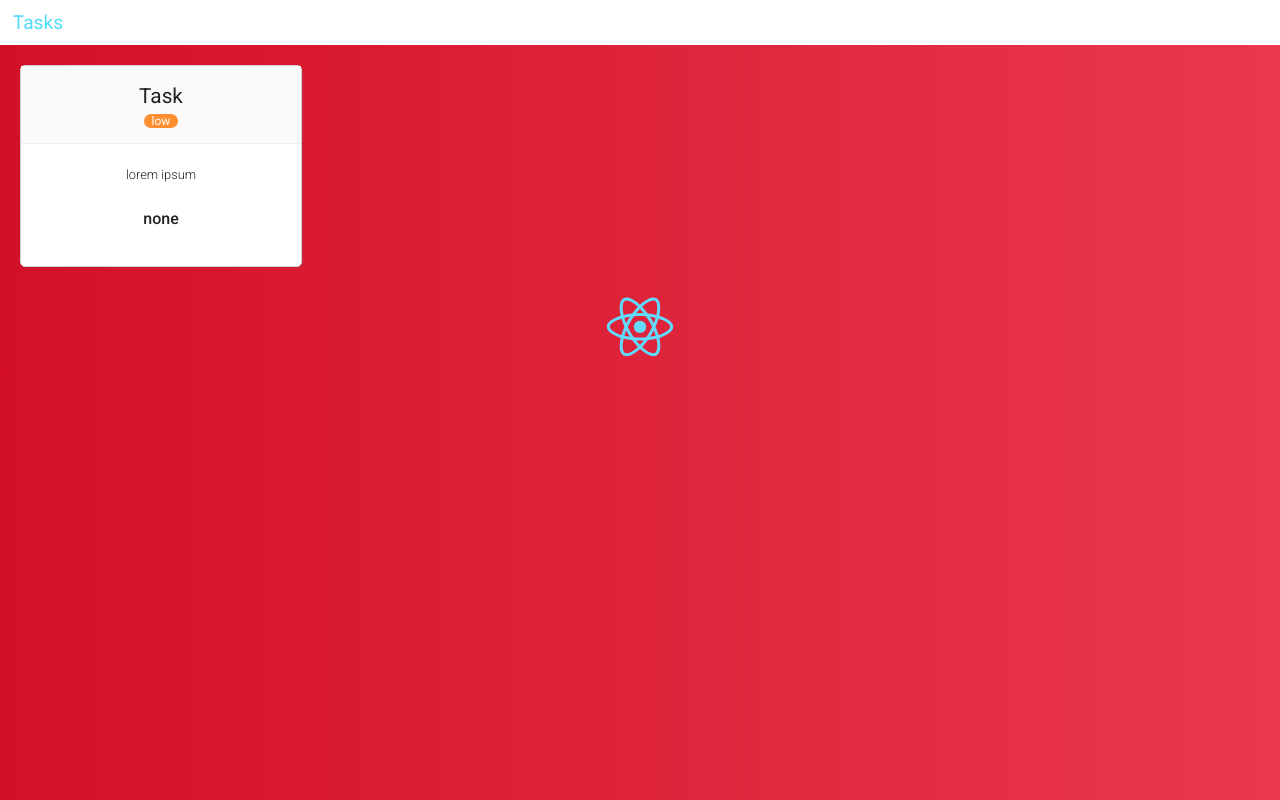
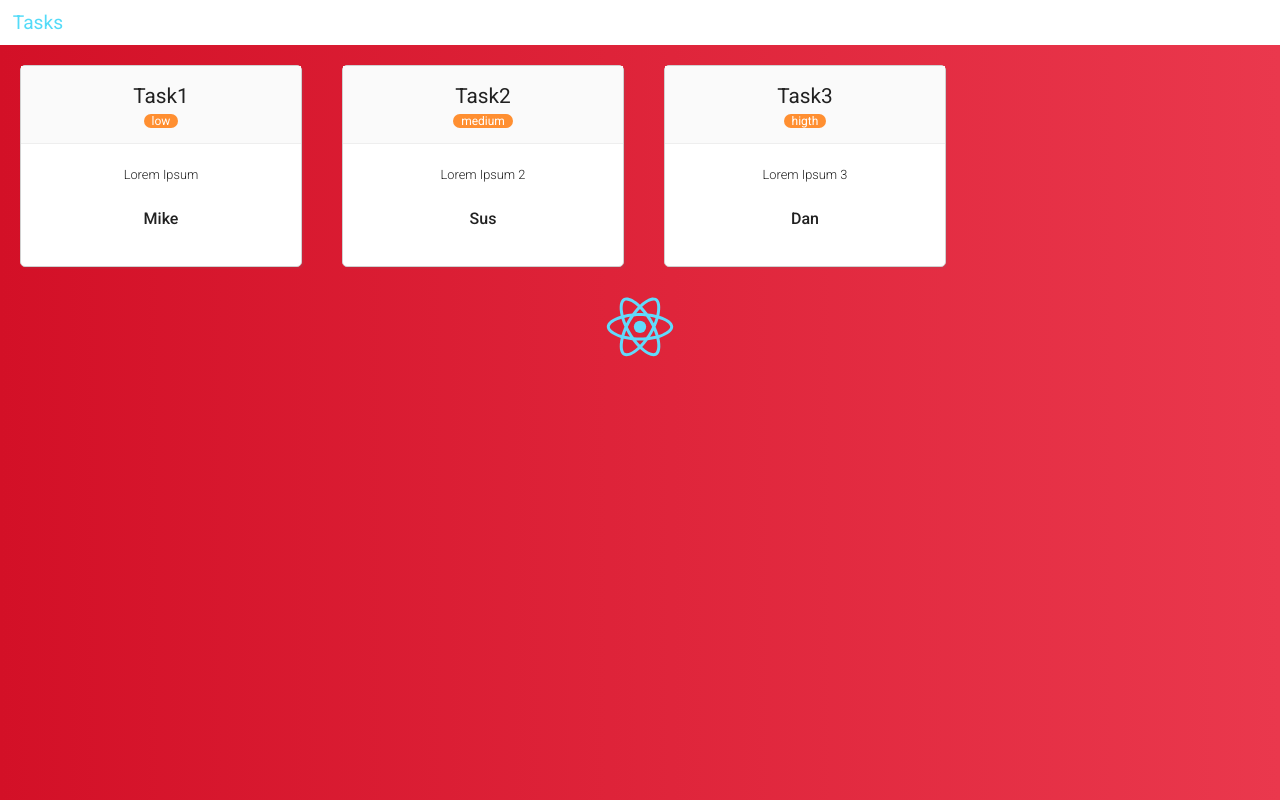
Before and after one commit to FerGuevaraM95/AppTasks, a React (Create React App) app: page / in a window 1280 px wide. Built offline with nearby package versions, Linux system fonts and the light colour scheme.

Commit message:
Add CardList component

```diff
--- a/src/Components/App/App.js
+++ b/src/Components/App/App.js
@@ -4,30 +4,33 @@ import styles from './styles';
 
 import  { tasks } from '../../tasks.json';
 import Navbar from '../Navbar';
-import Card from '../Card';
+import CardList from '../CardList';
+
 console.log(tasks);
 
 class App extends Component {
     constructor() {
         super();
         this.state = {
-            tasks
+            tasks,
+            isLoading: false
         }
     };
     render() {
-        const tasks = this.state.tasks.map((task, i) => {
-            return (
-                <div>
-                    {task.title}
-                </div>
-            )
-        });
+        // const tasks = this.state.tasks.map((task, i) => {
+        //     return (
+        //         <div>
+        //             {task.title}
+        //         </div>
+        //     )
+        // });
 
         return (
             <div {...styles}>
                 <Navbar title = "Tasks" />
-                <Card
-                    title = {this.state.title}
+                <CardList
+                    tasks = {this.state.tasks}
+                    isLoading={this.state.isloading}
                 />
                 <img src={logo} className="App__logo" alt="logo" />
             </div>
--- a/src/Components/Card/Card.js
+++ b/src/Components/Card/Card.js
@@ -18,9 +18,7 @@ const defaultProps = {
 };
 
 class Card extends Component {
-    constructor(props) {
-        super(props);
-    }
+
     render() {
         return(
             <div {...styles}>
--- /dev/null
+++ b/src/Components/CardList/CardList.js
@@ -0,0 +1,39 @@
+import React from 'react';
+import PropTypes from "prop-types";
+import Card from '../Card';
+
+import styles from './styles';
+
+const propTypes = {
+    tasks: PropTypes.array
+};
+
+const defaultProps = {
+    tasks: []
+};
+
+const CardList = (props) => {
+    const { isLoading, tasks } = props;
+    return (
+        <div {...styles}>
+            {
+                isLoading
+                    ? <div className="containerCards__loading"><h1>Loading...</h1></div>
+                    : props.tasks.map((task, index) => (
+                        <Card
+                            key={task.index}
+                            title={task.title}
+                            priority={task.priority}
+                            description={task.description}
+                            responsible={task.responsible}
+                        />
+                    ))
+            }
+        </div>
+    );
+};
+
+CardList.propTypes = propTypes;
+CardList.defaultProps = defaultProps;
+
+export default CardList;
--- /dev/null
+++ b/src/Components/CardList/index.js
@@ -0,0 +1 @@
+export { default } from './CardList';
--- /dev/null
+++ b/src/Components/CardList/styles.js
@@ -0,0 +1,5 @@
+import { css } from 'glamor';
+
+export default css({
+    display: 'flex'
+});
```
